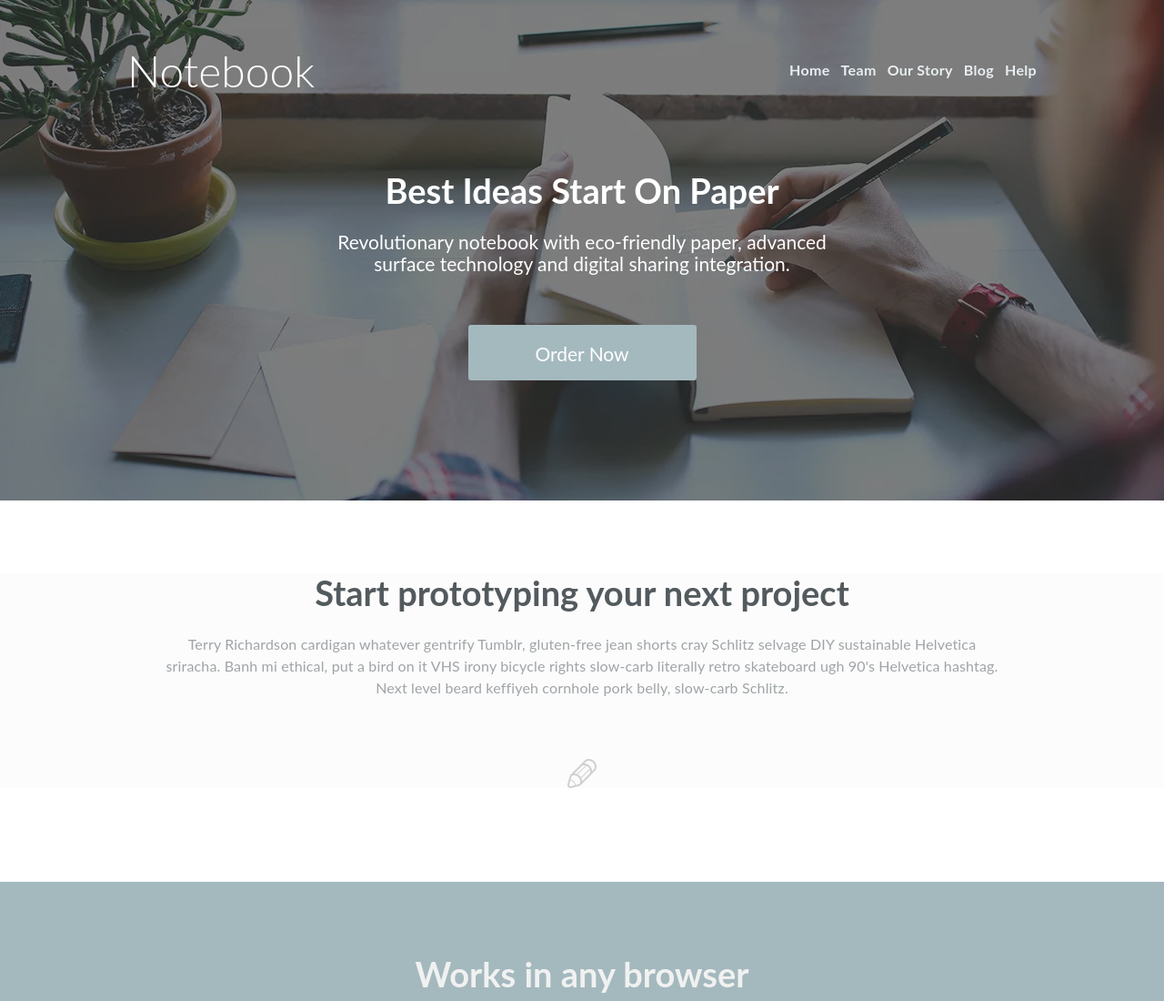
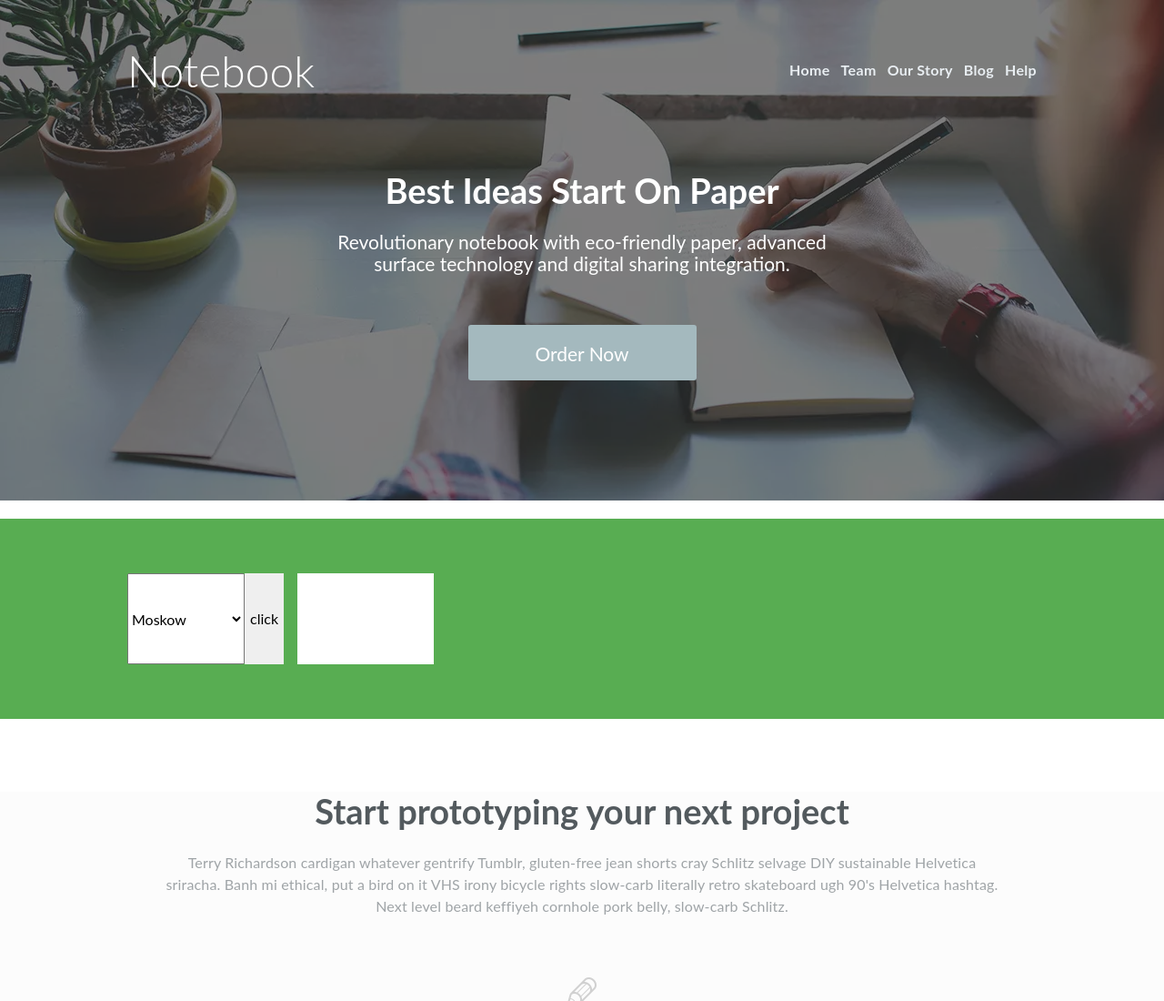
Before and after one commit to IvanVerushkin/Notebook, a website: page app/index.html in a window 1280 px wide. Shown: the top 1100 px of the page at 91% size. Drawn offline with nearby package versions, Linux system fonts and the light colour scheme.

Commit message:
experiment with select

```diff
--- a/app/index.html
+++ b/app/index.html
@@ -1,5 +1,5 @@
 <!DOCTYPE html>
-<html lang="en">
+<html lang="ru">
 <head>
    <meta charset="UTF-8">
    <meta name="viewport" content="width=device-width, initial-scale=1.0">
@@ -43,6 +43,28 @@
          </header>
 
          <main>
+
+            <section class="experiment">
+               <div class="container">
+                  <div class="experiment__inner d-flex">
+
+                     <select class="q" name="exp" id="">
+                        <option class="opta" value="1">Moskow</option>
+                        <option class="opta" value="2">Novocherkassk</option>
+                        <option class="opta" value="3">Kazan</option>
+                        <option class="opta" value="4">Kaliningrad</option>
+                        <option class="opta" value="5">Rostov</option>
+                     </select>
+                     <button>click</button>
+
+                     <div class="experiment__box">
+
+                     </div>
+
+                  </div>
+               </div>
+            </section>
+
             <section class="start">
                <div class="container">
                   <div class="start__inner">
--- a/app/js/main.js
+++ b/app/js/main.js
@@ -1,4 +1,3 @@
-
 
 $(document).ready(function() {
     $('.header__burger').click(function(event) {
@@ -18,3 +17,36 @@ let swiper = new Swiper('.swiper__container', {
     }
 
 });
+
+
+let select = document.querySelector('select');
+let button = document.querySelector('button');
+
+// В данной функции элемент из списка удаляется по клику на него
+
+select.addEventListener('change', function() {
+
+    for (let i = 0; i < select.options.length; i++) {
+
+        if(select.options[i].selected) {
+            select.remove(i)
+        };
+
+    };
+});
+
+
+
+
+// Но если нужно чтобы элемент из списка удалялся по кпопке, то функция такая:
+
+// button.addEventListener('click', function() {
+
+//     for (let i = 0; i < select.options.length; i++) {
+
+//         if(select.options[i].selected) {
+//             select.remove(i)
+//         };
+
+//     };
+// });
--- a/app/scss/style.scss
+++ b/app/scss/style.scss
@@ -96,6 +96,25 @@
       font-weight: 400;
       color: #ffffff;
    }
+}
+
+
+.experiment {
+   background-color: #58ad52;
+   &__inner {
+      margin: 20px auto;
+      padding: 60px 0;
+   }
+   &__box {
+      background-color: #fff;
+      width: 150px;
+      height: 100px;
+      margin-left: 15px;
+   }
+}
+
+.awsrsg {
+   background-color: lightsalmon;
 }
 
 .start {
```
Also changed, not shown: app/css/style.min.css.
